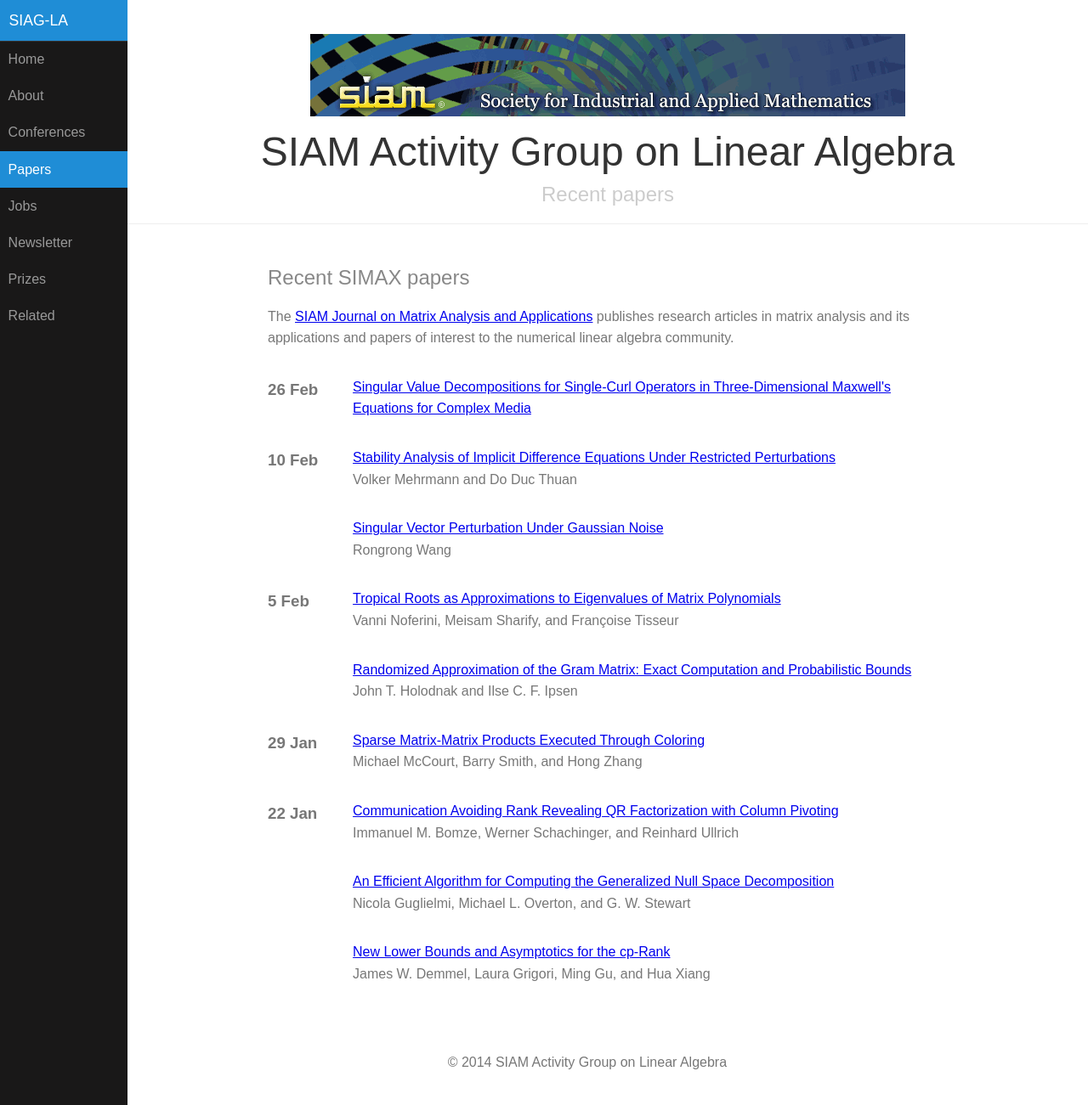
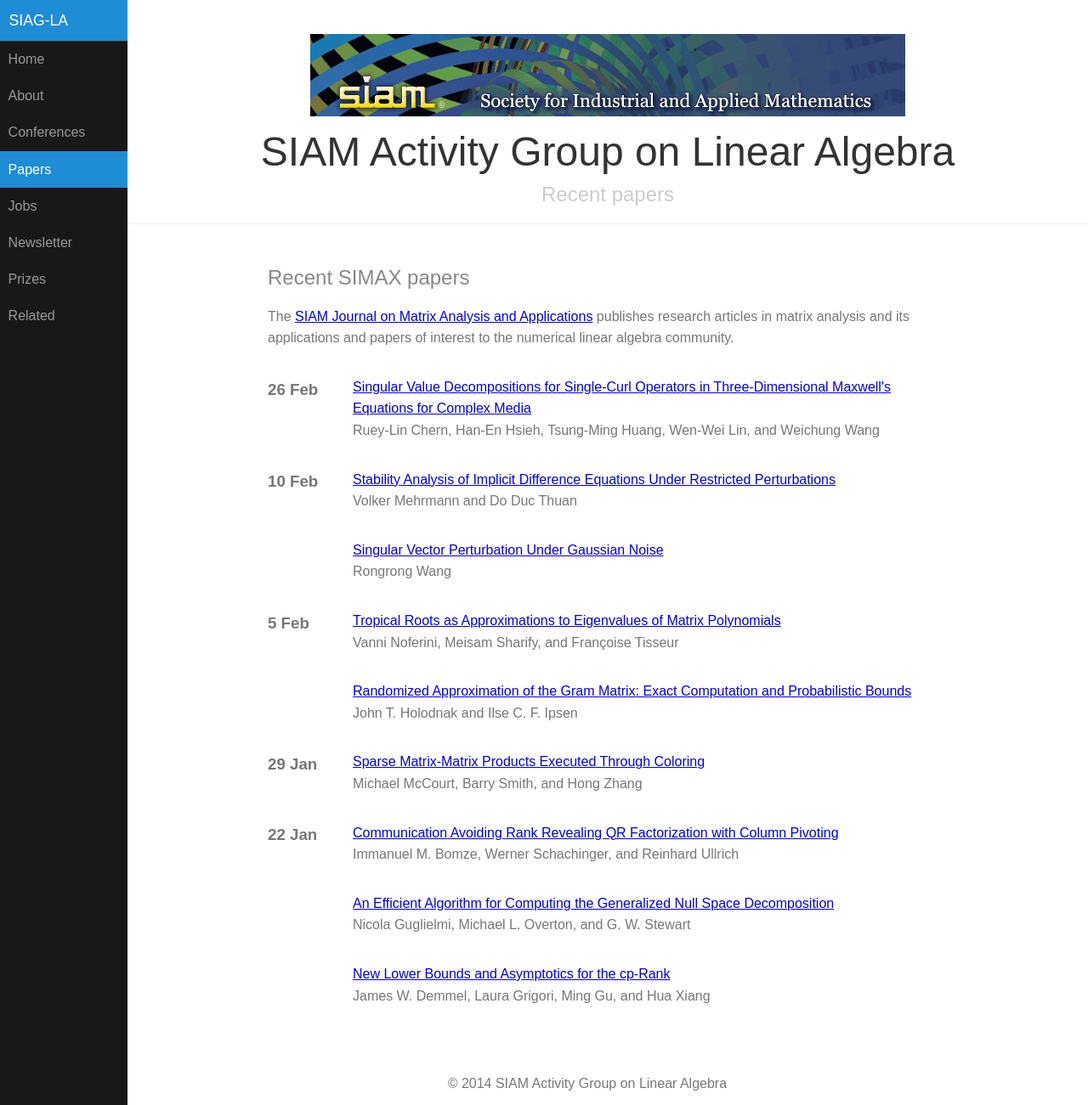
Before and after one commit to dbindel/siagla, a Jekyll site: the page built from simax.html, in a window 1280 px wide and 1301 px high. Shown: the whole window at 85% size. Built offline with Jekyll 4.4.1, drawn with Linux system fonts in a browser that asks for light colours.

Commit message:
Added author to most recent SIMAX paper post.

```diff
--- a/_data/simax.yml
+++ b/_data/simax.yml
@@ -719,9 +719,7 @@
   pp_start: '178'
   title: Stability Analysis of Implicit Difference Equations Under Restricted Perturbations
   volume: '36'
-- authors: '
-
-    '
+- authors: Ruey-Lin Chern, Han-En Hsieh, Tsung-Ming Huang, Wen-Wei Lin, and Weichung Wang
   date: Thu, 26 Feb 2015 08:00:00 GMT
   doi: doi:10.1137/140958748
   link: http://epubs.siam.org/doi/abs/10.1137/140958748?ai=s7&mi=3ezuvv&af=R
```
